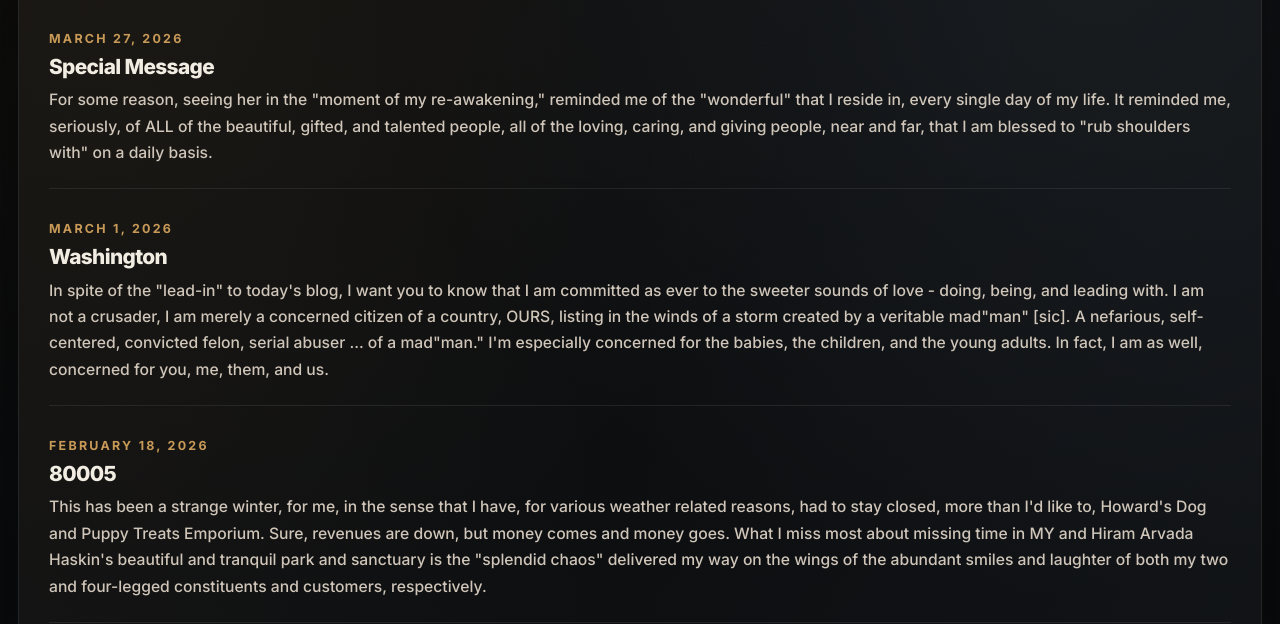
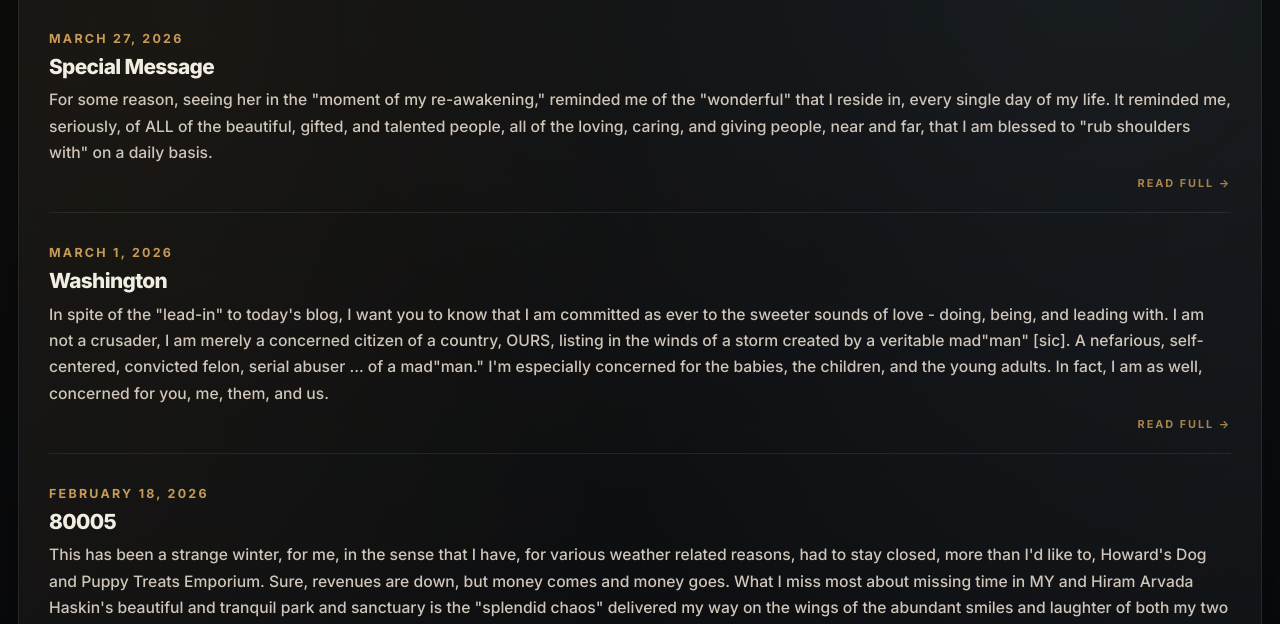
Before and after one commit to mitchellanddelano-del/howard-blog, an Eleventy site: page src/entries.njk in a window 1280 px wide. Shown: the part 176-800 px from the top of the page. Built offline with nearby package versions, Linux system fonts and the light colour scheme; Eleventy itself is replaced by a stand-in of ours; files that its build step writes are made by us from their sources.

Commit message:
Update styles.css

```diff
--- a/src/assets/styles.css
+++ b/src/assets/styles.css
@@ -705,4 +705,37 @@ h1{
     bottom:16px;
     font-size:.66rem;
   }
+}/* =========================
+   ARCHIVE READ FULL ONLY
+   safe version
+   ========================= */
+
+.archive-card{
+  display:block;
 }
+
+.archive-card::after{
+  content:"Read full →";
+  display:block;
+  margin-top:10px;
+  text-align:right;
+  color:var(--gold);
+  text-transform:uppercase;
+  letter-spacing:.18em;
+  font-size:.68rem;
+  font-weight:700;
+  opacity:.82;
+  transition:opacity .2s ease, transform .2s ease;
+}
+
+.archive-card:hover::after{
+  opacity:1;
+  transform:translateX(4px);
+}
+
+@media (max-width:640px){
+  .archive-card::after{
+    font-size:.64rem;
+    margin-top:8px;
+  }
+}
```
